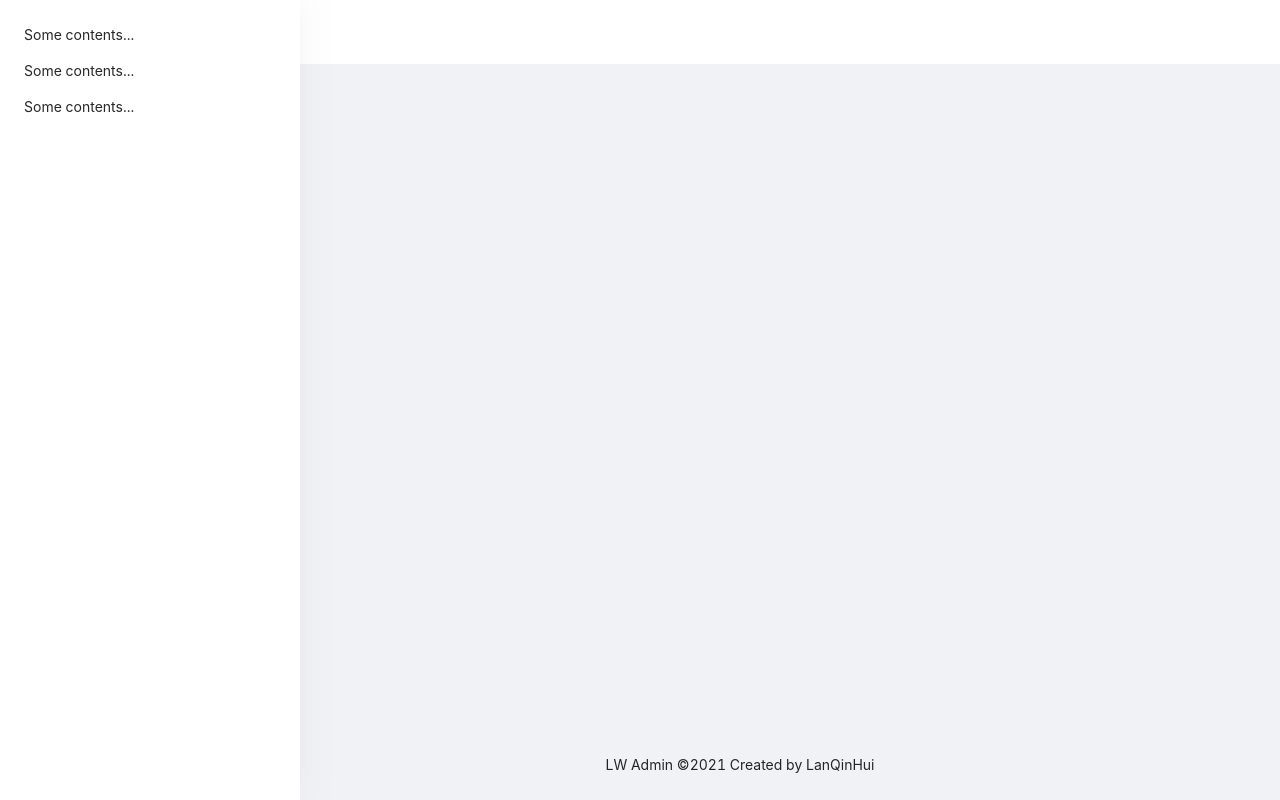
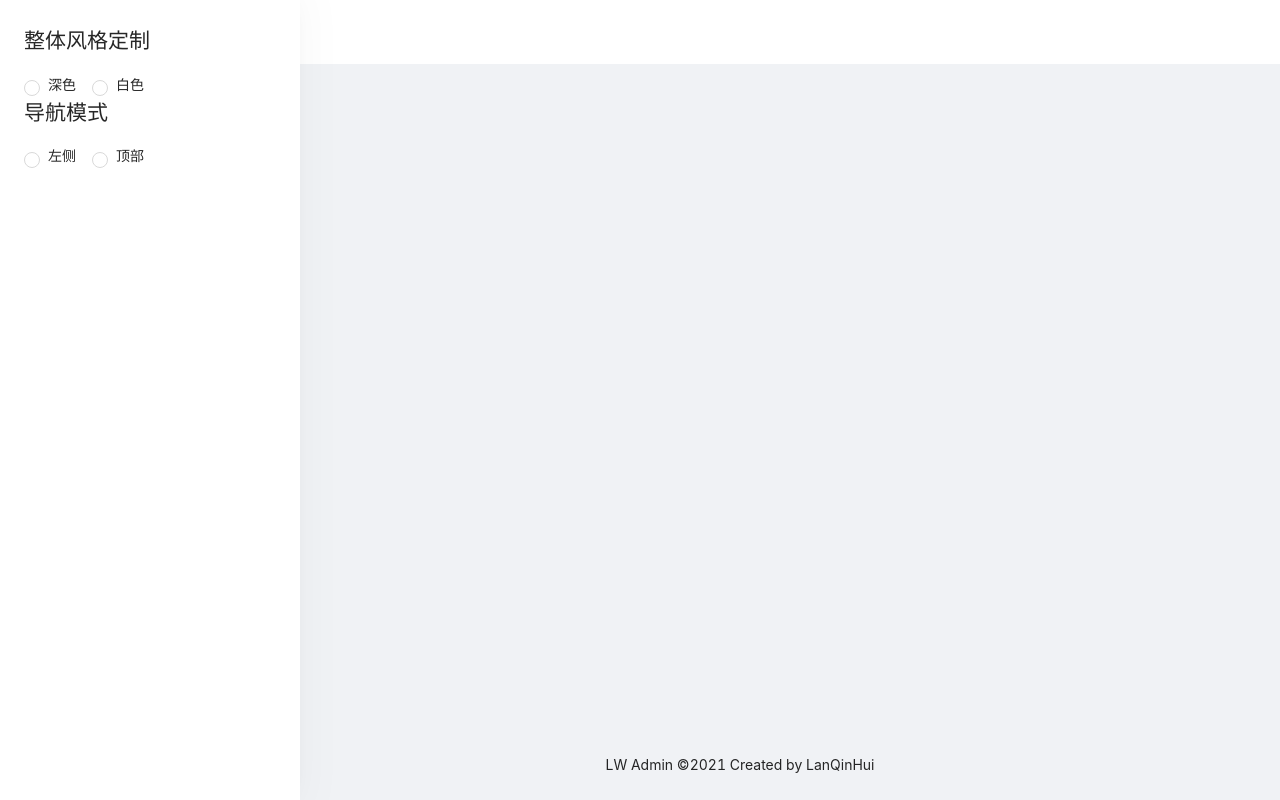
Before and after one commit to LanQinHui/lwadmin, a Vue app: page /dashboard/analysis in a window 1280 px wide. Built offline with nearby package versions, Linux system fonts and the light colour scheme.

Commit message:
右侧抽屉添加修改主题和导航栏位置Radio

```diff
--- a/src/components/SettingDrawer/index.vue
+++ b/src/components/SettingDrawer/index.vue
@@ -13,9 +13,33 @@
         />
       </div>
     </template>
-    <p>Some contents...</p>
-    <p>Some contents...</p>
-    <p>Some contents...</p>
+    <div>
+      <!--      <template>-->
+      <h2>整体风格定制</h2>
+      <a-radio-group v-model:value="navTheme">
+        <a-radio value="dark">深色</a-radio>
+        <a-radio value="light">白色</a-radio>
+      </a-radio-group>
+      <h2>导航模式</h2>
+      <a-radio-group v-model:value="navLayout">
+        <a-radio value="left">左侧</a-radio>
+        <a-radio value="top">顶部</a-radio>
+      </a-radio-group>
+      <!--      </template>-->
+      <!--      <script>-->
+      <!--        import { defineComponent, ref } from 'vue';-->
+      <!--        export default defineComponent({-->
+      <!--          setup() {-->
+      <!--            const navTheme = ref('dark');-->
+      <!--            const navLayout = ref('left');-->
+      <!--            return {-->
+      <!--              navTheme,-->
+      <!--              navLayout-->
+      <!--            };-->
+      <!--          },-->
+      <!--        });-->
+      <!--      </script>-->
+    </div>
   </a-drawer>
 </template>
 <script>
--- a/src/main.js
+++ b/src/main.js
@@ -2,7 +2,7 @@ import { createApp } from "vue";
 import App from "./App.vue";
 import router from "./router";
 import store from "./store";
-import { Button, Layout, Drawer } from "ant-design-vue";
+import { Button, Layout, Drawer, Radio } from "ant-design-vue";
 
 createApp(App)
   .use(store)
@@ -10,4 +10,5 @@ createApp(App)
   .use(Button)
   .use(Layout)
   .use(Drawer)
+  .use(Radio)
   .mount("#app");
```
